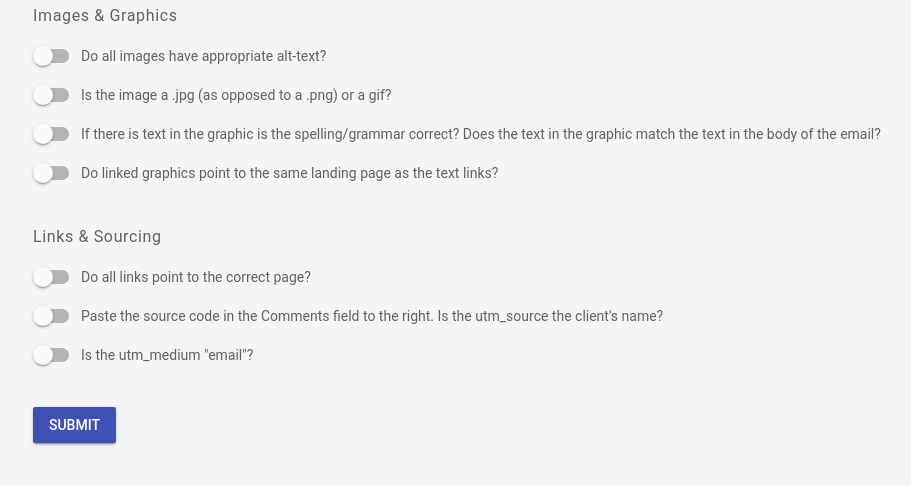
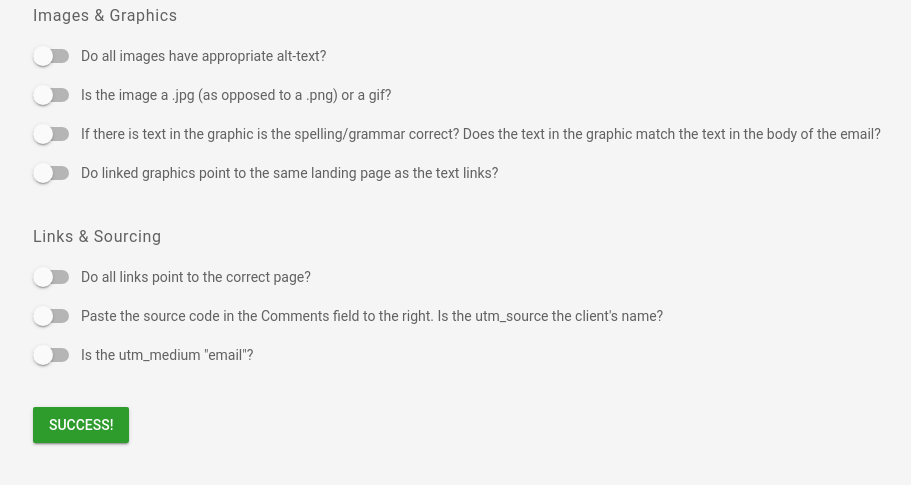
Before and after one commit to AlexMorgan/AlexMorgan.github.io, a plain HTML site: page index.html in a window 1280 px wide. Both pictures are taken after typing "Sample", "Sample", "Sample", "Sample", "Sample", "Sample" into the empty fields and a click on the button "SUBMIT". Shown: the part 297-782 px from the top of the page, without its empty margins (157-1068 px from the left). Drawn offline with nearby package versions, Linux system fonts and the light colour scheme; no server answers.

Commit message:
Add criteria

```diff
--- a/css/styles.css
+++ b/css/styles.css
@@ -71,3 +71,7 @@ h3 a {
 .mdl-button {
   margin-top: 40px;
 }
+
+button.js-submit.mdl-button.mdl-js-button.mdl-button--raised.mdl-button--colored.success {
+    background-color: #2d9c2d;
+}
--- a/index.html
+++ b/index.html
@@ -111,7 +111,7 @@
 						</label>
 					</div><!-- /.form__swith-group -->
 
-					<button type="submit" class="mdl-button mdl-js-button mdl-button--raised mdl-button--colored">
+					<button type="submit" class="js-submit mdl-button mdl-js-button mdl-button--raised mdl-button--colored">
 					  Submit
 					</button>
 				</form>
--- a/js/scripts.js
+++ b/js/scripts.js
@@ -4,7 +4,6 @@ $(window).ready(function() {
 
   $form.on('submit', function(e) {
     e.preventDefault();
-    console.log('bar');
 
     var jqxhr = $.ajax({
       url: url,
@@ -12,7 +11,15 @@ $(window).ready(function() {
       dataType: "json",
       data: $form.serialize()
     }).success(
-      console.log('success')
+      $('.js-submit').text('Success!').addClass('success')
+      // function() {
+      //       $('.js-submit').text('Success!').addClass('success');
+
+      //       var totalCheckboxes = $('input[type="checkbox"]').length,
+      //         checkedCheckboxes = $("input:checkbox:checked").length
+
+      //         console.log('You completed' + ' ' + checkedCheckboxes + ' ' + 'steps out of' + totalCheckboxes)
+      //     }
     );
   })
 });
```
